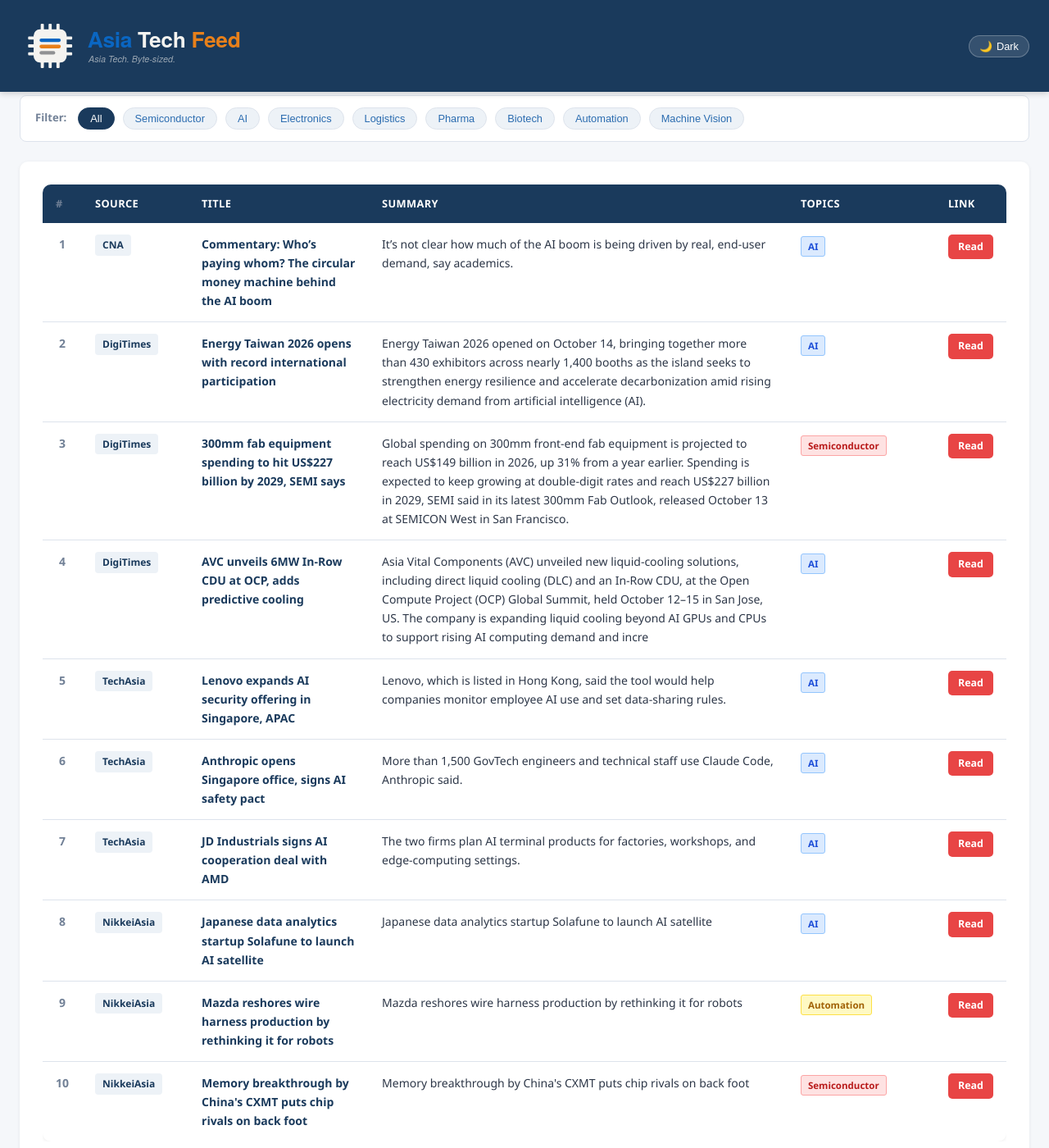
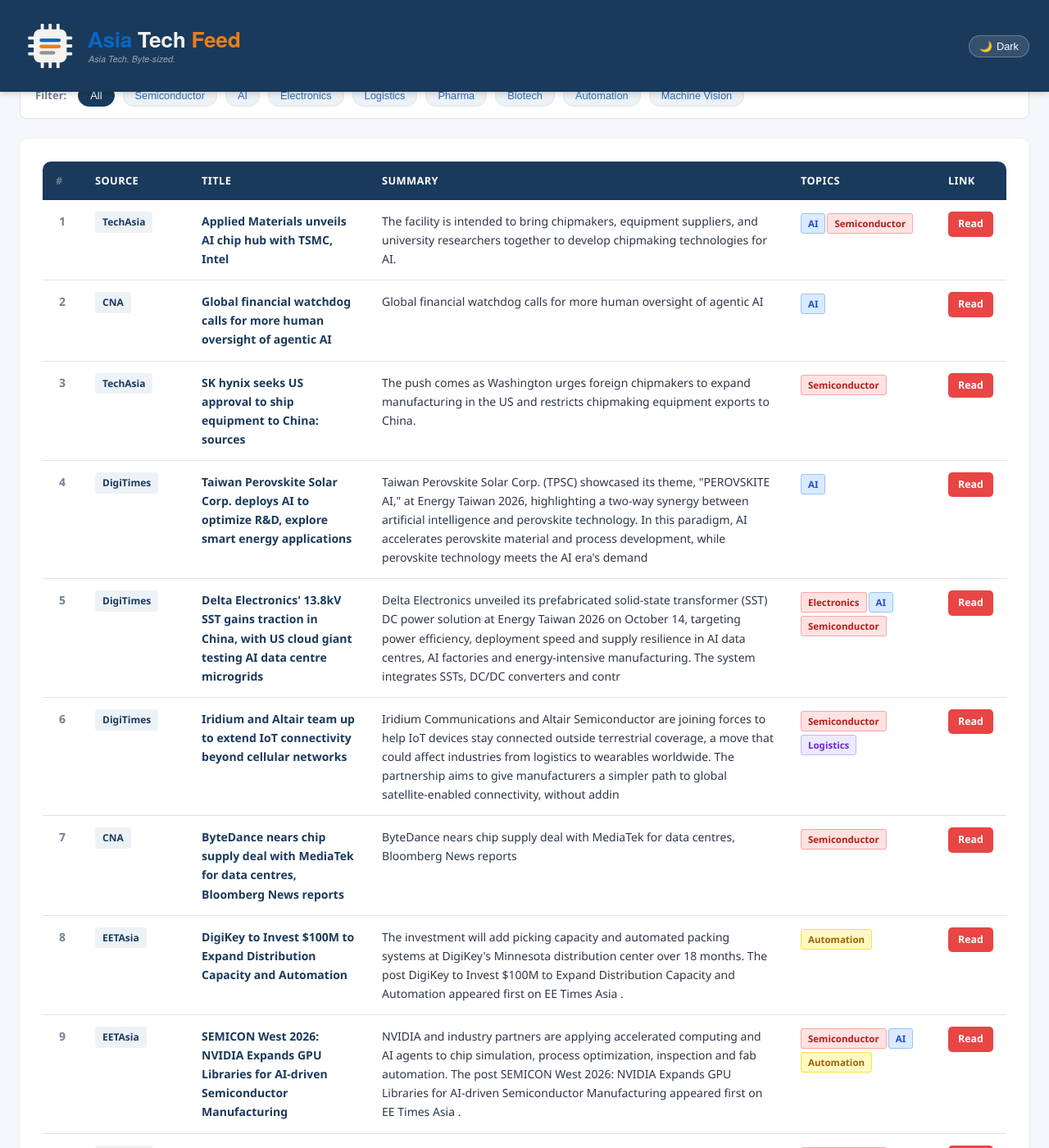
Before and after one commit to asiatechfeed/Asia-Tech-Feed, a Jekyll site: the page built from _posts/2026-10-15-asia-tech-news-digest.md, in a window 1280 px wide and 1400 px high, scrolled down 633 px. Shown: the whole window at 82% size. Built offline with Jekyll 4.4.1, drawn with Linux system fonts in a browser that asks for light colours; a script that is not in the unit is left out; some of the changed text lies outside the part shown.

Commit message:
📰 News digest 2026-10-15 (12 articles)

```diff
--- a/_posts/2026-10-15-asia-tech-news-digest.md
+++ b/_posts/2026-10-15-asia-tech-news-digest.md
@@ -1,16 +1,16 @@
 ---
 layout: post
 title: "Asia Tech News Digest - October 15, 2026"
-date: 2026-10-15 08:03:08 +0800
-articles_count: 10
-sources_count: 4
-sources: ["CNA", "DigiTimes", "NikkeiAsia", "TechAsia"]
+date: 2026-10-15 12:16:19 +0800
+articles_count: 12
+sources_count: 5
+sources: ["CNA", "DigiTimes", "EETAsia", "NikkeiAsia", "TechAsia"]
 csv_file: /assets/data/news-2026-10-15.tsv
-featured_title: "Commentary: Who\u2019s paying whom? The circular money machine behind the AI boom"
-featured_url: "https://www.channelnewsasia.com/commentary/ai-boom-circular-money-machine-6458506"
-featured_source: "CNA"
-featured_summary: "It\u2019s not clear how much of the AI boom is being driven by real, end-user demand, say academics."
-featured_image: "https://dam.mediacorp.sg/image/upload/s--2FggNrBY--/c_fill,g_auto,h_676,w_1200/fl_relative,g_south_east,l_mediacorp:cna:watermark:2024-04:reuters_1,w_0.1/f_auto,q_auto/v1/one-cms/core/2026-09-03T100153Z_1_LYNXMPEM820V2_RTROPTP_3_USA-POWER-DATA-CENTERS-REQUESTS.JPG?itok=2cskxqRM"
+featured_title: "Applied Materials unveils AI chip hub with TSMC, Intel"
+featured_url: "https://www.techinasia.com/meta-broadcom-back-125m-ai-chip-hub-at-ucla"
+featured_source: "TechAsia"
+featured_summary: "The facility is intended to bring chipmakers, equipment suppliers, and university researchers together to develop chipmaking technologies for AI."
+featured_image: ""
 ---
 
 <table class="news-table">
@@ -27,83 +27,99 @@ featured_image: "https://dam.mediacorp.sg/image/upload/s--2FggNrBY--/c_fill,g_au
 <tbody>
 <tr>
   <td class="col-num">1</td>
-  <td class="col-source"><span class="source-badge">CNA</span></td>
-  <td class="col-title"><span class="article-title">Commentary: Who’s paying whom? The circular money machine behind the AI boom</span></td>
-  <td class="col-summary">It’s not clear how much of the AI boom is being driven by real, end-user demand, say academics.</td>
-  <td class="col-tags"><span class="tag ai">AI</span></td>
-  <td class="col-link"><a class="btn-link" href="https://www.channelnewsasia.com/commentary/ai-boom-circular-money-machine-6458506" target="_blank" rel="noopener">Read</a></td>
+  <td class="col-source"><span class="source-badge">TechAsia</span></td>
+  <td class="col-title"><span class="article-title">Applied Materials unveils AI chip hub with TSMC, Intel</span></td>
+  <td class="col-summary">The facility is intended to bring chipmakers, equipment suppliers, and university researchers together to develop chipmaking technologies for AI.</td>
+  <td class="col-tags"><span class="tag ai">AI</span><span class="tag semi">Semiconductor</span></td>
+  <td class="col-link"><a class="btn-link" href="https://www.techinasia.com/meta-broadcom-back-125m-ai-chip-hub-at-ucla" target="_blank" rel="noopener">Read</a></td>
 </tr>
 <tr>
   <td class="col-num">2</td>
-  <td class="col-source"><span class="source-badge">DigiTimes</span></td>
-  <td class="col-title"><span class="article-title">Energy Taiwan 2026 opens with record international participation</span></td>
-  <td class="col-summary">Energy Taiwan 2026 opened on October 14, bringing together more than 430 exhibitors across nearly 1,400 booths as the island seeks to strengthen energy resilience and accelerate decarbonization amid rising electricity demand from artificial intelligence (AI).</td>
+  <td class="col-source"><span class="source-badge">CNA</span></td>
+  <td class="col-title"><span class="article-title">Global financial watchdog calls for more human oversight of agentic AI</span></td>
+  <td class="col-summary">Global financial watchdog calls for more human oversight of agentic AI</td>
   <td class="col-tags"><span class="tag ai">AI</span></td>
-  <td class="col-link"><a class="btn-link" href="https://www.digitimes.com/news/a20261014VL222/taiwan-2026-electricity-government-demand.html" target="_blank" rel="noopener">Read</a></td>
+  <td class="col-link"><a class="btn-link" href="https://www.channelnewsasia.com/business/global-financial-watchdog-calls-more-human-oversight-agentic-ai-6461276" target="_blank" rel="noopener">Read</a></td>
 </tr>
 <tr>
   <td class="col-num">3</td>
-  <td class="col-source"><span class="source-badge">DigiTimes</span></td>
-  <td class="col-title"><span class="article-title">300mm fab equipment spending to hit US$227 billion by 2029, SEMI says</span></td>
-  <td class="col-summary">Global spending on 300mm front-end fab equipment is projected to reach US$149 billion in 2026, up 31% from a year earlier. Spending is expected to keep growing at double-digit rates and reach US$227 billion in 2029, SEMI said in its latest 300mm Fab Outlook, released October 13 at SEMICON West in San Francisco.</td>
+  <td class="col-source"><span class="source-badge">TechAsia</span></td>
+  <td class="col-title"><span class="article-title">SK hynix seeks US approval to ship equipment to China: sources</span></td>
+  <td class="col-summary">The push comes as Washington urges foreign chipmakers to expand manufacturing in the US and restricts chipmaking equipment exports to China.</td>
   <td class="col-tags"><span class="tag semi">Semiconductor</span></td>
-  <td class="col-link"><a class="btn-link" href="https://www.digitimes.com/news/a20261014VL216/300mm-equipment-semi-fab-2026.html" target="_blank" rel="noopener">Read</a></td>
+  <td class="col-link"><a class="btn-link" href="https://www.techinasia.com/sk-hynix-eyes-japan-memory-plant-ai-demand-rises" target="_blank" rel="noopener">Read</a></td>
 </tr>
 <tr>
   <td class="col-num">4</td>
   <td class="col-source"><span class="source-badge">DigiTimes</span></td>
-  <td class="col-title"><span class="article-title">AVC unveils 6MW In-Row CDU at OCP, adds predictive cooling</span></td>
-  <td class="col-summary">Asia Vital Components (AVC) unveiled new liquid-cooling solutions, including direct liquid cooling (DLC) and an In-Row CDU, at the Open Compute Project (OCP) Global Summit, held October 12–15 in San Jose, US. The company is expanding liquid cooling beyond AI GPUs and CPUs to support rising AI computing demand and incre</td>
+  <td class="col-title"><span class="article-title">Taiwan Perovskite Solar Corp. deploys AI to optimize R&D, explore smart energy applications</span></td>
+  <td class="col-summary">Taiwan Perovskite Solar Corp. (TPSC) showcased its theme, "PEROVSKITE AI," at Energy Taiwan 2026, highlighting a two-way synergy between artificial intelligence and perovskite technology. In this paradigm, AI accelerates perovskite material and process development, while perovskite technology meets the AI era's demand </td>
   <td class="col-tags"><span class="tag ai">AI</span></td>
-  <td class="col-link"><a class="btn-link" href="https://www.digitimes.com/news/a20261014PD246/avc-cooling-liquid-cooling-demand-technology.html" target="_blank" rel="noopener">Read</a></td>
+  <td class="col-link"><a class="btn-link" href="https://www.digitimes.com/news/a20261015PD226/taiwan-technology-materials-2026-development.html" target="_blank" rel="noopener">Read</a></td>
 </tr>
 <tr>
   <td class="col-num">5</td>
-  <td class="col-source"><span class="source-badge">TechAsia</span></td>
-  <td class="col-title"><span class="article-title">Lenovo expands AI security offering in Singapore, APAC</span></td>
-  <td class="col-summary">Lenovo, which is listed in Hong Kong, said the tool would help companies monitor employee AI use and set data-sharing rules.</td>
-  <td class="col-tags"><span class="tag ai">AI</span></td>
-  <td class="col-link"><a class="btn-link" href="https://www.techinasia.com/lenovo-says-over-90-of-ai-pilots-fail-to-reach-deployment" target="_blank" rel="noopener">Read</a></td>
+  <td class="col-source"><span class="source-badge">DigiTimes</span></td>
+  <td class="col-title"><span class="article-title">Delta Electronics' 13.8kV SST gains traction in China, with US cloud giant testing AI data centre microgrids</span></td>
+  <td class="col-summary">Delta Electronics unveiled its prefabricated solid-state transformer (SST) DC power solution at Energy Taiwan 2026 on October 14, targeting power efficiency, deployment speed and supply resilience in AI data centres, AI factories and energy-intensive manufacturing. The system integrates SSTs, DC/DC converters and contr</td>
+  <td class="col-tags"><span class="tag semi">Electronics</span><span class="tag ai">AI</span><span class="tag semi">Semiconductor</span></td>
+  <td class="col-link"><a class="btn-link" href="https://www.digitimes.com/news/a20261015PD210/delta-electronics-data-testing-efficiency-2026.html" target="_blank" rel="noopener">Read</a></td>
 </tr>
 <tr>
   <td class="col-num">6</td>
-  <td class="col-source"><span class="source-badge">TechAsia</span></td>
-  <td class="col-title"><span class="article-title">Anthropic opens Singapore office, signs AI safety pact</span></td>
-  <td class="col-summary">More than 1,500 GovTech engineers and technical staff use Claude Code, Anthropic said.</td>
-  <td class="col-tags"><span class="tag ai">AI</span></td>
-  <td class="col-link"><a class="btn-link" href="https://www.techinasia.com/anthropic-unveils-claude-opus-55-pricing" target="_blank" rel="noopener">Read</a></td>
+  <td class="col-source"><span class="source-badge">DigiTimes</span></td>
+  <td class="col-title"><span class="article-title">Iridium and Altair team up to extend IoT connectivity beyond cellular networks</span></td>
+  <td class="col-summary">Iridium Communications and Altair Semiconductor are joining forces to help IoT devices stay connected outside terrestrial coverage, a move that could affect industries from logistics to wearables worldwide. The partnership aims to give manufacturers a simpler path to global satellite-enabled connectivity, without addin</td>
+  <td class="col-tags"><span class="tag semi">Semiconductor</span><span class="tag logis">Logistics</span></td>
+  <td class="col-link"><a class="btn-link" href="https://www.digitimes.com/news/a20261015PR201/iot-chipset-logistics-mobile-president.html" target="_blank" rel="noopener">Read</a></td>
 </tr>
 <tr>
   <td class="col-num">7</td>
-  <td class="col-source"><span class="source-badge">TechAsia</span></td>
-  <td class="col-title"><span class="article-title">JD Industrials signs AI cooperation deal with AMD</span></td>
-  <td class="col-summary">The two firms plan AI terminal products for factories, workshops, and edge-computing settings.</td>
-  <td class="col-tags"><span class="tag ai">AI</span></td>
-  <td class="col-link"><a class="btn-link" href="https://www.techinasia.com/amd-helios-set-microsoft-azure-ai-inference" target="_blank" rel="noopener">Read</a></td>
+  <td class="col-source"><span class="source-badge">CNA</span></td>
+  <td class="col-title"><span class="article-title">ByteDance nears chip supply deal with MediaTek for data centres, Bloomberg News reports</span></td>
+  <td class="col-summary">ByteDance nears chip supply deal with MediaTek for data centres, Bloomberg News reports</td>
+  <td class="col-tags"><span class="tag semi">Semiconductor</span></td>
+  <td class="col-link"><a class="btn-link" href="https://www.channelnewsasia.com/business/bytedance-nears-chip-supply-deal-mediatek-data-centres-bloomberg-news-reports-6461136" target="_blank" rel="noopener">Read</a></td>
 </tr>
 <tr>
   <td class="col-num">8</td>
-  <td class="col-source"><span class="source-badge">NikkeiAsia</span></td>
-  <td class="col-title"><span class="article-title">Japanese data analytics startup Solafune to launch AI satellite</span></td>
-  <td class="col-summary">Japanese data analytics startup Solafune to launch AI satellite</td>
-  <td class="col-tags"><span class="tag ai">AI</span></td>
-  <td class="col-link"><a class="btn-link" href="https://asia.nikkei.com/business/aerospace-defense-industries/japanese-data-analytics-startup-solafune-to-launch-ai-satellite" target="_blank" rel="noopener">Read</a></td>
+  <td class="col-source"><span class="source-badge">EETAsia</span></td>
+  <td class="col-title"><span class="article-title">DigiKey to Invest $100M to Expand Distribution Capacity and Automation</span></td>
+  <td class="col-summary">The investment will add picking capacity and automated packing systems at DigiKey's Minnesota distribution center over 18 months. The post DigiKey to Invest $100M to Expand Distribution Capacity and Automation appeared first on EE Times Asia .</td>
+  <td class="col-tags"><span class="tag auto">Automation</span></td>
+  <td class="col-link"><a class="btn-link" href="https://www.eetasia.com/digikey-to-invest-100m-to-expand-distribution-capacity-and-automation/" target="_blank" rel="noopener">Read</a></td>
 </tr>
 <tr>
   <td class="col-num">9</td>
-  <td class="col-source"><span class="source-badge">NikkeiAsia</span></td>
-  <td class="col-title"><span class="article-title">Mazda reshores wire harness production by rethinking it for robots</span></td>
-  <td class="col-summary">Mazda reshores wire harness production by rethinking it for robots</td>
-  <td class="col-tags"><span class="tag auto">Automation</span></td>
-  <td class="col-link"><a class="btn-link" href="https://asia.nikkei.com/business/automobiles/mazda-reshores-wire-harness-production-by-rethinking-it-for-robots" target="_blank" rel="noopener">Read</a></td>
+  <td class="col-source"><span class="source-badge">EETAsia</span></td>
+  <td class="col-title"><span class="article-title">SEMICON West 2026: NVIDIA Expands GPU Libraries for AI-driven Semiconductor Manufacturing</span></td>
+  <td class="col-summary">NVIDIA and industry partners are applying accelerated computing and AI agents to chip simulation, process optimization, inspection and fab automation. The post SEMICON West 2026: NVIDIA Expands GPU Libraries for AI-driven Semiconductor Manufacturing appeared first on EE Times Asia .</td>
+  <td class="col-tags"><span class="tag semi">Semiconductor</span><span class="tag ai">AI</span><span class="tag auto">Automation</span></td>
+  <td class="col-link"><a class="btn-link" href="https://www.eetasia.com/nvidia-expands-gpu-libraries-for-ai-driven-semiconductor-manufacturing/" target="_blank" rel="noopener">Read</a></td>
 </tr>
 <tr>
   <td class="col-num">10</td>
+  <td class="col-source"><span class="source-badge">TechAsia</span></td>
+  <td class="col-title"><span class="article-title">Japan to invest $21b in GlobalFoundries chip plants in US</span></td>
+  <td class="col-summary">The project is part of Japan’s US$550 billion investment agreement with the US.</td>
+  <td class="col-tags"><span class="tag semi">Semiconductor</span></td>
+  <td class="col-link"><a class="btn-link" href="https://www.techinasia.com/invests-2b-quantum-firms-rival-china" target="_blank" rel="noopener">Read</a></td>
+</tr>
+<tr>
+  <td class="col-num">11</td>
+  <td class="col-source"><span class="source-badge">CNA</span></td>
+  <td class="col-title"><span class="article-title">Why legal AI must meet the same standards as the lawyers using it</span></td>
+  <td class="col-summary">As AI becomes part of everyday legal work, lawyers remain responsible for what they submit, making verifiable sources, transparent reasoning and professional oversight critical.</td>
+  <td class="col-tags"><span class="tag ai">AI</span></td>
+  <td class="col-link"><a class="btn-link" href="https://www.channelnewsasia.com/advertorial/why-legal-ai-must-meet-same-standards-lawyers-using-it-6417031" target="_blank" rel="noopener">Read</a></td>
+</tr>
+<tr>
+  <td class="col-num">12</td>
   <td class="col-source"><span class="source-badge">NikkeiAsia</span></td>
-  <td class="col-title"><span class="article-title">Memory breakthrough by China's CXMT puts chip rivals on back foot</span></td>
-  <td class="col-summary">Memory breakthrough by China's CXMT puts chip rivals on back foot</td>
-  <td class="col-tags"><span class="tag semi">Semiconductor</span></td>
-  <td class="col-link"><a class="btn-link" href="https://asia.nikkei.com/business/tech/semiconductors/memory-breakthrough-by-china-s-cxmt-puts-chip-rivals-on-back-foot" target="_blank" rel="noopener">Read</a></td>
+  <td class="col-title"><span class="article-title">Asian stocks plummet as AI debt and inflation fears bite</span></td>
+  <td class="col-summary">Asian stocks plummet as AI debt and inflation fears bite</td>
+  <td class="col-tags"><span class="tag ai">AI</span></td>
+  <td class="col-link"><a class="btn-link" href="https://asia.nikkei.com/business/markets/asian-stocks-plummet-as-ai-debt-and-inflation-fears-bite" target="_blank" rel="noopener">Read</a></td>
 </tr>
 </tbody>
 </table>
```
Also changed, not shown: _data/seen_urls.json (+13 -1 lines), _digest_meta.json (+25 -24 lines), assets/data/news-2026-10-15.tsv (+12 -10 lines), assets/data/search-index.json.
